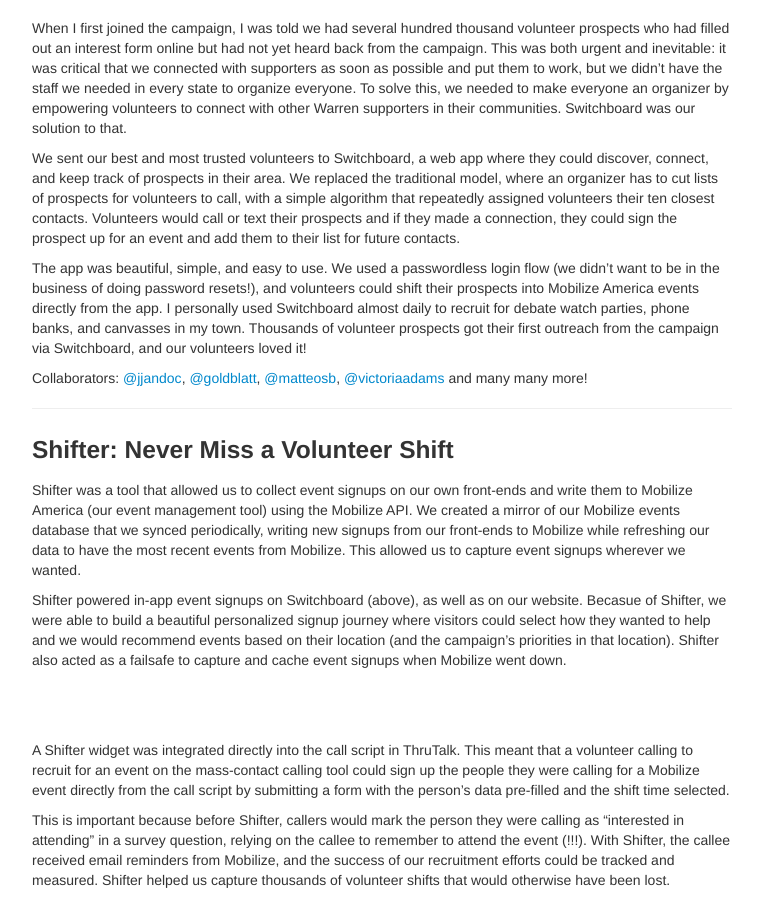
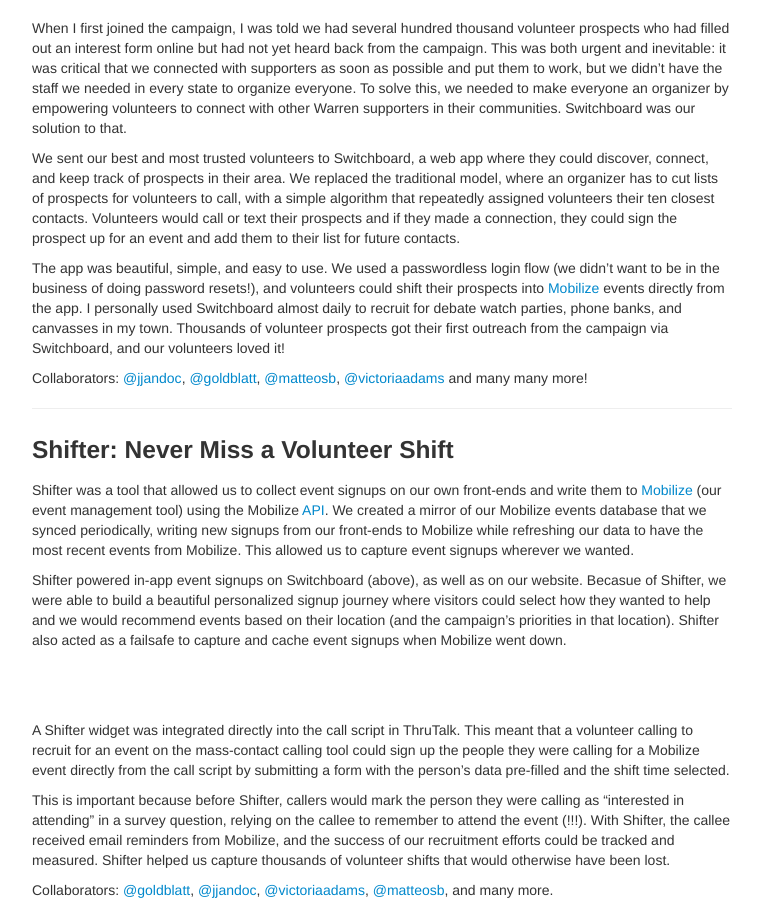
Before and after one commit to vyedin/vyedin.github.io, a Jekyll site: the page built from pages/campaigns.md, in a window 1280 px wide and 900 px high, scrolled down 1677 px. Shown: the whole window, without its empty margins (258-1021 px from the left). Built offline with Jekyll 4.4.1, drawn with Linux system fonts in a browser that asks for light colours.

Commit message:
Update campaigns.md

```diff
--- a/pages/campaigns.md
+++ b/pages/campaigns.md
@@ -43,7 +43,7 @@ When I first joined the campaign, I was told we had several hundred thousand vol
 
 We sent our best and most trusted volunteers to Switchboard, a web app where they could discover, connect, and keep track of prospects in their area. We replaced the traditional model, where an organizer has to cut lists of prospects for volunteers to call, with a simple algorithm that repeatedly assigned volunteers their ten closest contacts. Volunteers would call or text their prospects and if they made a connection, they could sign the prospect up for an event and add them to their list for future contacts.
 
-The app was beautiful, simple, and easy to use. We used a passwordless login flow (we didn't want to be in the business of doing password resets!), and volunteers could shift their prospects into Mobilize America events directly from the app. I personally used Switchboard almost daily to recruit for debate watch parties, phone banks, and canvasses in my town. Thousands of volunteer prospects got their first outreach from the campaign via Switchboard, and our volunteers loved it!
+The app was beautiful, simple, and easy to use. We used a passwordless login flow (we didn't want to be in the business of doing password resets!), and volunteers could shift their prospects into [Mobilize](https://join.mobilize.us/) events directly from the app. I personally used Switchboard almost daily to recruit for debate watch parties, phone banks, and canvasses in my town. Thousands of volunteer prospects got their first outreach from the campaign via Switchboard, and our volunteers loved it!
 
 Collaborators: [@jjandoc](https://github.com/jjandoc), [@goldblatt](https://github.com/goldblatt), [@matteosb](https://github.com/matteosb), [@victoriaadams](https://twitter.com/victoriadams) and many many more!
 
@@ -51,7 +51,7 @@ Collaborators: [@jjandoc](https://github.com/jjandoc), [@goldblatt](https://gith
 
 ### Shifter: Never Miss a Volunteer Shift
 
-Shifter was a tool that allowed us to collect event signups on our own front-ends and write them to Mobilize America (our event management tool) using the Mobilize API. We created a mirror of our Mobilize events database that we synced periodically, writing new signups from our front-ends to Mobilize while refreshing our data to have the most recent events from Mobilize. This allowed us to capture event signups wherever we wanted.
+Shifter was a tool that allowed us to collect event signups on our own front-ends and write them to [Mobilize](https://join.mobilize.us/) (our event management tool) using the Mobilize [API](https://github.com/mobilizeamerica/api). We created a mirror of our Mobilize events database that we synced periodically, writing new signups from our front-ends to Mobilize while refreshing our data to have the most recent events from Mobilize. This allowed us to capture event signups wherever we wanted.
 
 Shifter powered in-app event signups on Switchboard (above), as well as on our website. Becasue of Shifter, we were able to build a beautiful personalized signup journey where visitors could select how they wanted to help and we would recommend events based on their location (and the campaign's priorities in that location). Shifter also acted as a failsafe to capture and cache event signups when Mobilize went down.
 
```
